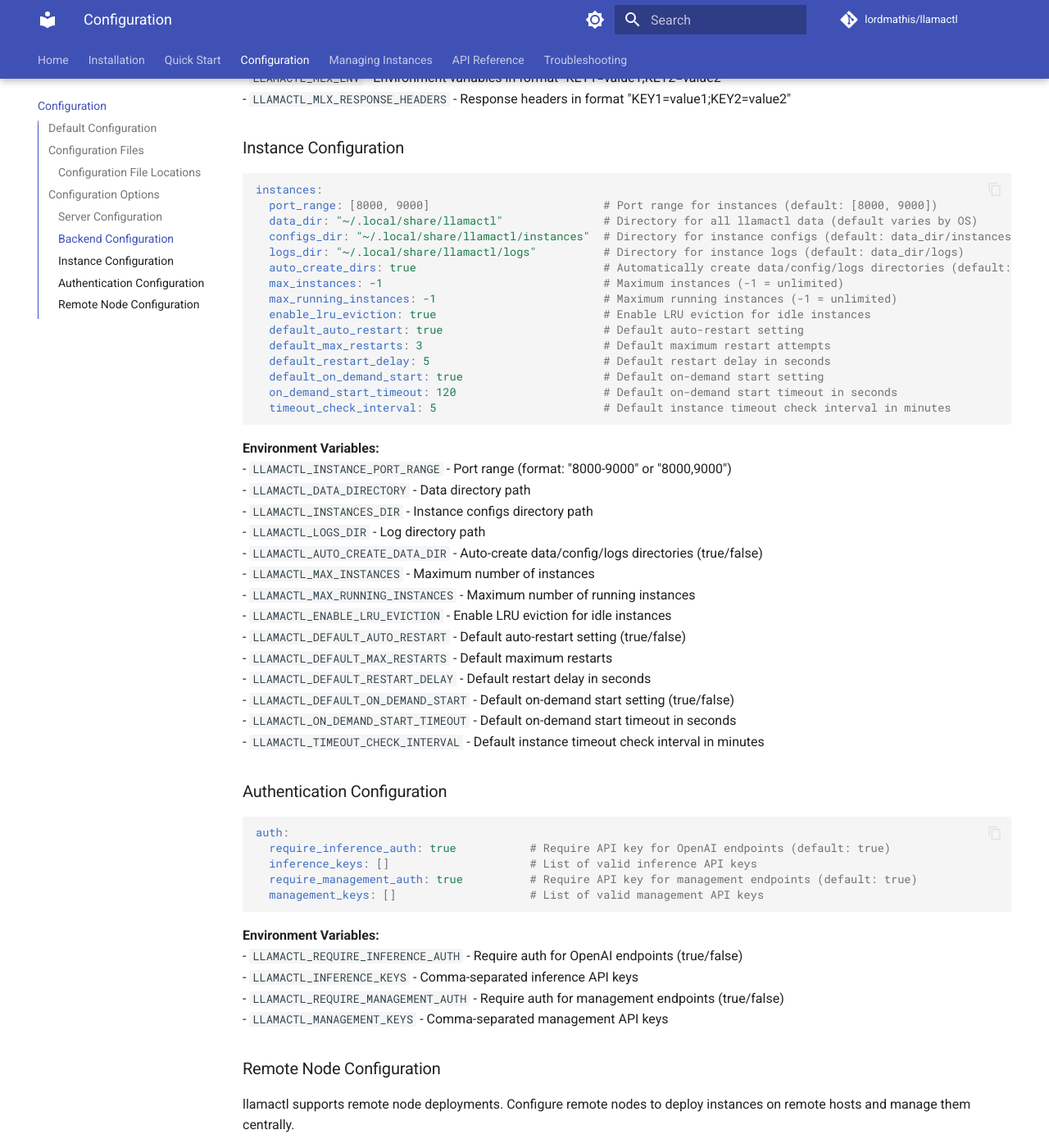
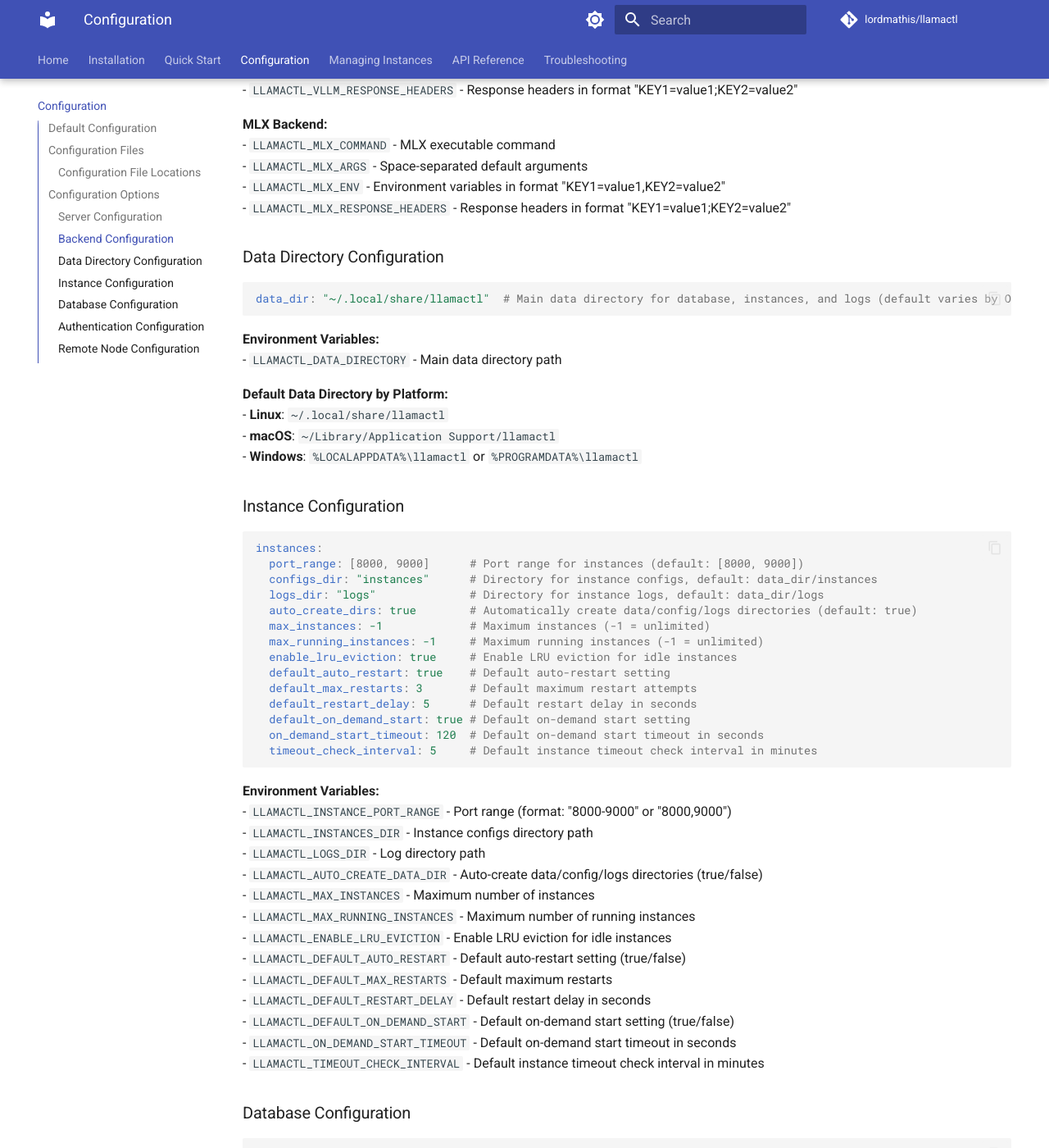
Before and after one commit to lordmathis/llamactl, an MkDocs documentation site: the page built from docs/configuration.md, in a window 1280 px wide and 1400 px high, scrolled down 4227 px. Shown: the whole window at 82% size. Built offline with MkDocs 1.6.1 and Material for MkDocs 9.7.7, drawn with Linux system fonts in a browser that asks for light colours; comment, search, counter and statistics services are not loaded; the version menu is left out; some of the changed text lies outside the part shown.

Commit message:
Add db config and move data dir config

````diff
--- a/docs/configuration.md
+++ b/docs/configuration.md
@@ -49,11 +49,12 @@
     environment: {}              # Environment variables for the backend process
     response_headers: {}         # Additional response headers to send with responses
 
+data_dir: ~/.local/share/llamactl  # Main data directory (database, instances, logs), default varies by OS
+
 instances:
   port_range: [8000, 9000]       # Port range for instances
-  data_dir: ~/.local/share/llamactl         # Data directory (platform-specific, see below)
-  configs_dir: ~/.local/share/llamactl/instances  # Instance configs directory
-  logs_dir: ~/.local/share/llamactl/logs    # Logs directory
+  configs_dir: data_dir/instances         # Instance configs directory
+  logs_dir: data_dir/logs                 # Logs directory
   auto_create_dirs: true         # Auto-create data/config/logs dirs if missing
   max_instances: -1              # Max instances (-1 = unlimited)
   max_running_instances: -1      # Max running instances (-1 = unlimited)
@@ -64,6 +65,12 @@
   default_on_demand_start: true  # Default on-demand start setting
   on_demand_start_timeout: 120   # Default on-demand start timeout in seconds
   timeout_check_interval: 5      # Idle instance timeout check in minutes
+
+database:
+  path: data_dir/llamactl.db              # Database file path
+  max_open_connections: 25       # Maximum open database connections
+  max_idle_connections: 5        # Maximum idle database connections
+  connection_max_lifetime: 5m    # Connection max lifetime
 
 auth:
   require_inference_auth: true   # Require auth for inference endpoints
@@ -193,29 +200,41 @@
 - `LLAMACTL_MLX_ENV` - Environment variables in format "KEY1=value1,KEY2=value2"
 - `LLAMACTL_MLX_RESPONSE_HEADERS` - Response headers in format "KEY1=value1;KEY2=value2"
 
+### Data Directory Configuration
+
+```yaml
+data_dir: "~/.local/share/llamactl"  # Main data directory for database, instances, and logs (default varies by OS)
+```
+
+**Environment Variables:**
+- `LLAMACTL_DATA_DIRECTORY` - Main data directory path
+
+**Default Data Directory by Platform:**
+- **Linux**: `~/.local/share/llamactl`
+- **macOS**: `~/Library/Application Support/llamactl`
+- **Windows**: `%LOCALAPPDATA%\llamactl` or `%PROGRAMDATA%\llamactl`
+
 ### Instance Configuration
 
 ```yaml
 instances:
-  port_range: [8000, 9000]                          # Port range for instances (default: [8000, 9000])
-  data_dir: "~/.local/share/llamactl"               # Directory for all llamactl data (default varies by OS)
-  configs_dir: "~/.local/share/llamactl/instances"  # Directory for instance configs (default: data_dir/instances)
-  logs_dir: "~/.local/share/llamactl/logs"          # Directory for instance logs (default: data_dir/logs)
-  auto_create_dirs: true                            # Automatically create data/config/logs directories (default: true)
-  max_instances: -1                                 # Maximum instances (-1 = unlimited)
-  max_running_instances: -1                         # Maximum running instances (-1 = unlimited)
-  enable_lru_eviction: true                         # Enable LRU eviction for idle instances
-  default_auto_restart: true                        # Default auto-restart setting
-  default_max_restarts: 3                           # Default maximum restart attempts
-  default_restart_delay: 5                          # Default restart delay in seconds
-  default_on_demand_start: true                     # Default on-demand start setting
-  on_demand_start_timeout: 120                      # Default on-demand start timeout in seconds
-  timeout_check_interval: 5                         # Default instance timeout check interval in minutes
+  port_range: [8000, 9000]      # Port range for instances (default: [8000, 9000])
+  configs_dir: "instances"      # Directory for instance configs, default: data_dir/instances
+  logs_dir: "logs"              # Directory for instance logs, default: data_dir/logs
+  auto_create_dirs: true        # Automatically create data/config/logs directories (default: true)
+  max_instances: -1             # Maximum instances (-1 = unlimited)
+  max_running_instances: -1     # Maximum running instances (-1 = unlimited)
+  enable_lru_eviction: true     # Enable LRU eviction for idle instances
+  default_auto_restart: true    # Default auto-restart setting
+  default_max_restarts: 3       # Default maximum restart attempts
+  default_restart_delay: 5      # Default restart delay in seconds
+  default_on_demand_start: true # Default on-demand start setting
+  on_demand_start_timeout: 120  # Default on-demand start timeout in seconds
+  timeout_check_interval: 5     # Default instance timeout check interval in minutes
 ```
 
 **Environment Variables:**
 - `LLAMACTL_INSTANCE_PORT_RANGE` - Port range (format: "8000-9000" or "8000,9000")
-- `LLAMACTL_DATA_DIRECTORY` - Data directory path
 - `LLAMACTL_INSTANCES_DIR` - Instance configs directory path
 - `LLAMACTL_LOGS_DIR` - Log directory path
 - `LLAMACTL_AUTO_CREATE_DATA_DIR` - Auto-create data/config/logs directories (true/false)
@@ -228,6 +247,22 @@
 - `LLAMACTL_DEFAULT_ON_DEMAND_START` - Default on-demand start setting (true/false)
 - `LLAMACTL_ON_DEMAND_START_TIMEOUT` - Default on-demand start timeout in seconds
 - `LLAMACTL_TIMEOUT_CHECK_INTERVAL` - Default instance timeout check interval in minutes
+
+### Database Configuration
+
+```yaml
+database:
+  path: "llamactl.db"              # Database file path, default: data_dir/llamactl.db
+  max_open_connections: 25         # Maximum open database connections (default: 25)
+  max_idle_connections: 5          # Maximum idle database connections (default: 5)
+  connection_max_lifetime: 5m      # Connection max lifetime (default: 5m)
+```
+
+**Environment Variables:**
+- `LLAMACTL_DATABASE_PATH` - Database file path (relative to data_dir or absolute)
+- `LLAMACTL_DATABASE_MAX_OPEN_CONNECTIONS` - Maximum open database connections
+- `LLAMACTL_DATABASE_MAX_IDLE_CONNECTIONS` - Maximum idle database connections
+- `LLAMACTL_DATABASE_CONN_MAX_LIFETIME` - Connection max lifetime (e.g., "5m", "1h")
 
 ### Authentication Configuration
 
````
Also changed, not shown: README.md (+10 -3 lines), 3 other files.
